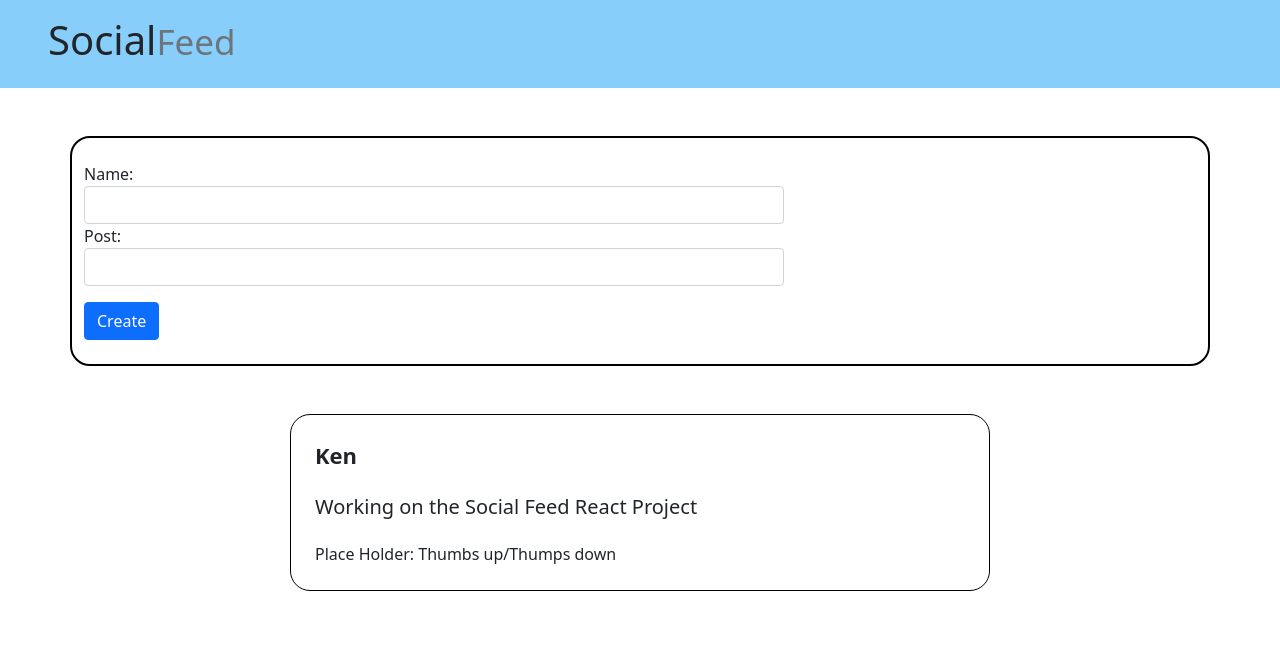
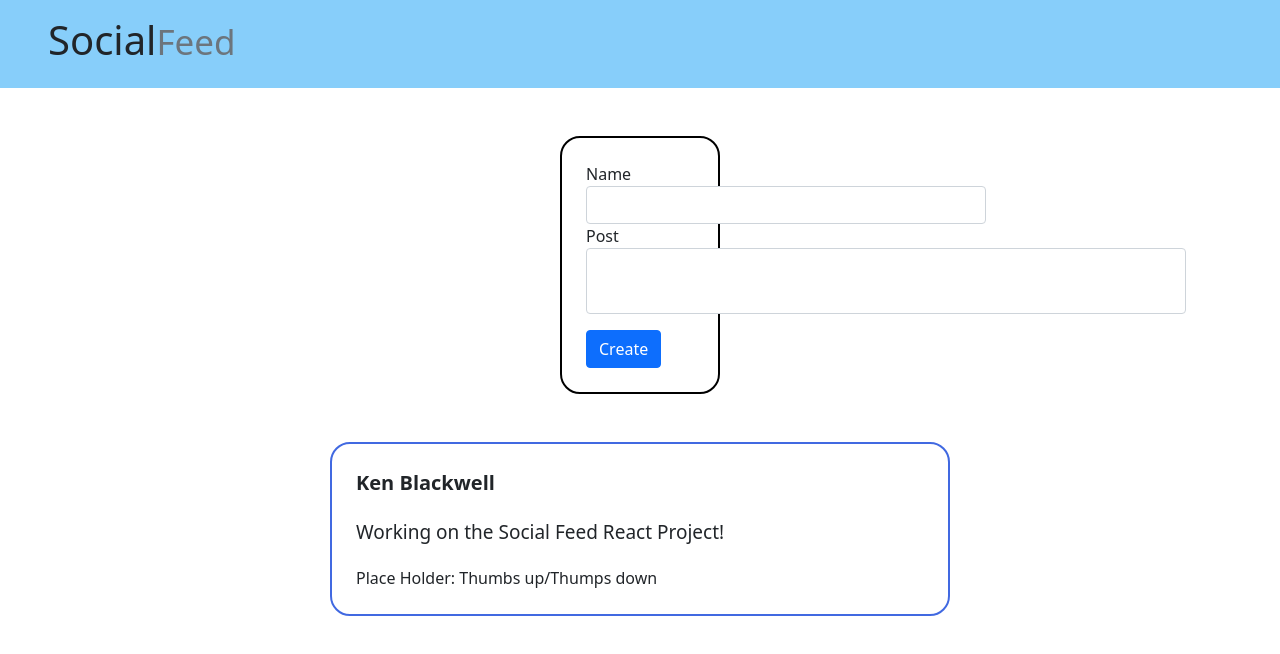
Before and after one commit to kenubwell/dCC_SocialFeed, a React (Create React App) app: page / in a window 1280 px wide. Shown: the top 654 px of the page. Built offline with nearby package versions, Linux system fonts and the light colour scheme.

Commit message:
Updated CreatePost and DisplayPosts css files for improved styling and page look

```diff
--- a/src/App.css
+++ b/src/App.css
@@ -1,14 +1,17 @@
-.container {
-  justify-content: center;
-}
-
 .border-box {
   border: 2px;
   border-style: solid;
   border-color: black;
-  margin: 3em;
+  margin-top: 3em;
+  margin-right: 35em;
+  margin-left: 35em;
+  margin-bottom: 3em;
   padding: 1.5em;
   border-radius: 20px;
+}
+
+.app-body {
+  background-color: blue;
 }
 
 .App-header {
--- a/src/App.js
+++ b/src/App.js
@@ -6,7 +6,7 @@ import './App.css';
 
 function App() {
 
-  const [posts, setPosts] = useState([{personName: 'Ken', personPost: 'Working on the Social Feed React Project'}]);
+  const [posts, setPosts] = useState([{personName: 'Ken Blackwell', personPost: 'Working on the Social Feed React Project!'}]);
 
   function addNewPost(post){
     let tempPosts = [...posts, post]; //...is a spread operator to include the objects.  If not spread it would include the nested array
@@ -18,10 +18,10 @@ function App() {
       <div>
         <NavBar/>
       </div>
-      <div className = 'border-box container'>
+      <div className = "border-box">
         <CreatePost addNewPost={addNewPost}/>
       </div>
-      <div className = 'container'>
+      <div>
         <DisplayPosts entryPosts ={posts}/>
       </div>
     </div>
--- a/src/Components/CreatePost/CreatePost.css
+++ b/src/Components/CreatePost/CreatePost.css
@@ -1,3 +1,3 @@
-.form-border {
-  width: 200px;
+.name-input {
+  width: 500px;
 }
--- a/src/Components/CreatePost/CreatePost.jsx
+++ b/src/Components/CreatePost/CreatePost.jsx
@@ -11,20 +11,22 @@ const CreatePost = (props) => {
             personName: personName,
             personPost: personPost
         }
-        console.log(newPost);
         props.addNewPost(newPost);
+        setName(""); //this is to clear the text that was entered in the form
+        setPost(""); //this is to clear the text that was entered in the form
     }
 
     return (
 
-   <form onSubmit = {handleSubmit} className ='form-grid'>
-        <div className = "form-group">
-            <label>Name:</label>
-            <input type = 'text' className = "form-control" style={{'width':'700px'}} value={personName} onChange={(event) => setName(event.target.value)}/>
+    //contains boostrap css classes
+   <form onSubmit = {handleSubmit} className = 'form-grid'>
+        <div className = 'form-group'>
+            <label for = 'Name'>Name</label>
+            <input type = 'text' id = 'Name' className = 'form-control' style={{'width':'400px'}} value={personName} onChange={(event) => setName(event.target.value)}/>
         </div>
-        <div className = "form-group">
-            <label>Post:</label>
-            <input type = 'text' className = "form-control" style={{'width':'700px'}} value = {personPost} onChange={(event) => setPost(event.target.value)}/>
+        <div>
+            <label for = 'Post'>Post</label>
+            <input type = 'text' id = 'Post' className = 'form-control' style={{'width':'600px', 'padding':'20px 5px'}} value = {personPost} onChange={(event) => setPost(event.target.value)}/>
         </div>
         <button type = 'submit' className = "btn btn-primary" style={{'margin-top':'1em'}}>Create</button>
     </form>
--- a/src/Components/DisplayPosts/DisplayPosts.css
+++ b/src/Components/DisplayPosts/DisplayPosts.css
@@ -1,21 +1,21 @@
 .post-border {
-  border: 1px;
+  border: 2px;
   border-style: solid;
-  border-color: black;
+  border-color: royalblue;
   margin-top: 1em;
-  margin-left: 13em;
-  margin-right: 13em;
+  margin-left: 15.5em;
+  margin-right: 15.5em;
   padding: 1.5em;
   border-radius: 20px;
 }
 
 .post-name {
-  font-size: 22px;
+  font-size: 20px;
   font-weight: bolder;
 }
 
 .post-content {
-  font-size: 20px;
+  font-size: 19px;
   padding-top: 0.2em;
   padding-bottom: 0.2em;
 }
--- a/src/Components/DisplayPosts/DisplayPosts.jsx
+++ b/src/Components/DisplayPosts/DisplayPosts.jsx
@@ -3,7 +3,7 @@ import './DisplayPosts.css';
 
 const DisplayPosts = (props) => {
     return (
-        <div>
+        <div className = 'container'>
         {props.entryPosts.map((post, index) => { //use curly brackets to write JavaScript within HTML. The index will iterate the index values (Note it starts at 0)
         return (
             <div className = 'post-border' key = {index}>
```
